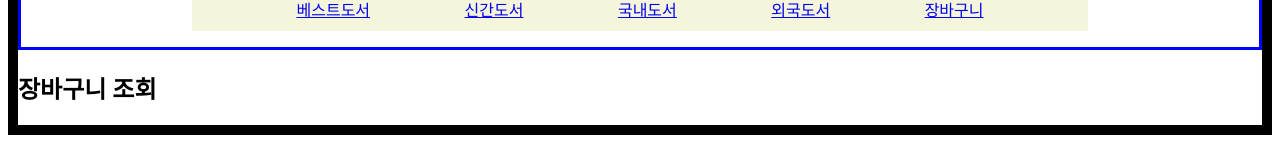
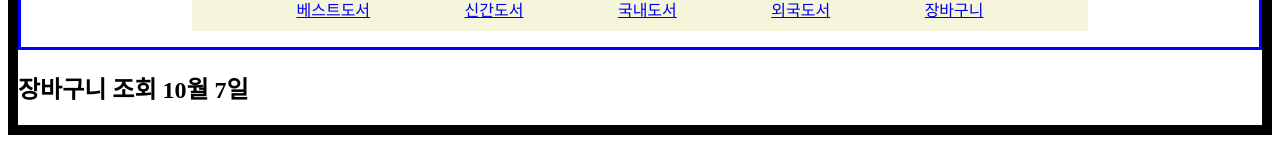
Before and after one commit to LeeKiara/team-project, a React app: page /cart in a window 1280 px wide. Shown: the part 130-290 px from the top of the page. Built offline with nearby package versions, Linux system fonts and the light colour scheme.

Commit message:
git test

```diff
--- a/src/modules/cart/CartList/index.tsx
+++ b/src/modules/cart/CartList/index.tsx
@@ -1,7 +1,7 @@
 const CartList = () => {
   return (
     <>
-      <h2>장바구니 조회</h2>
+      <h2>장바구니 조회 10월 7일</h2>
     </>
   );
 };
```
